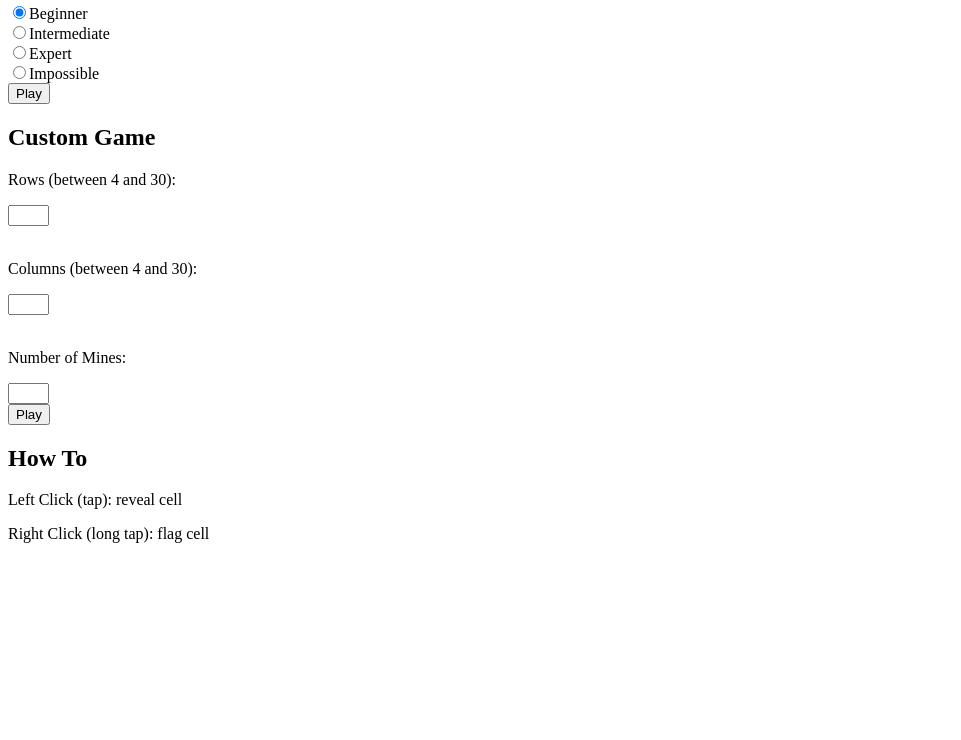
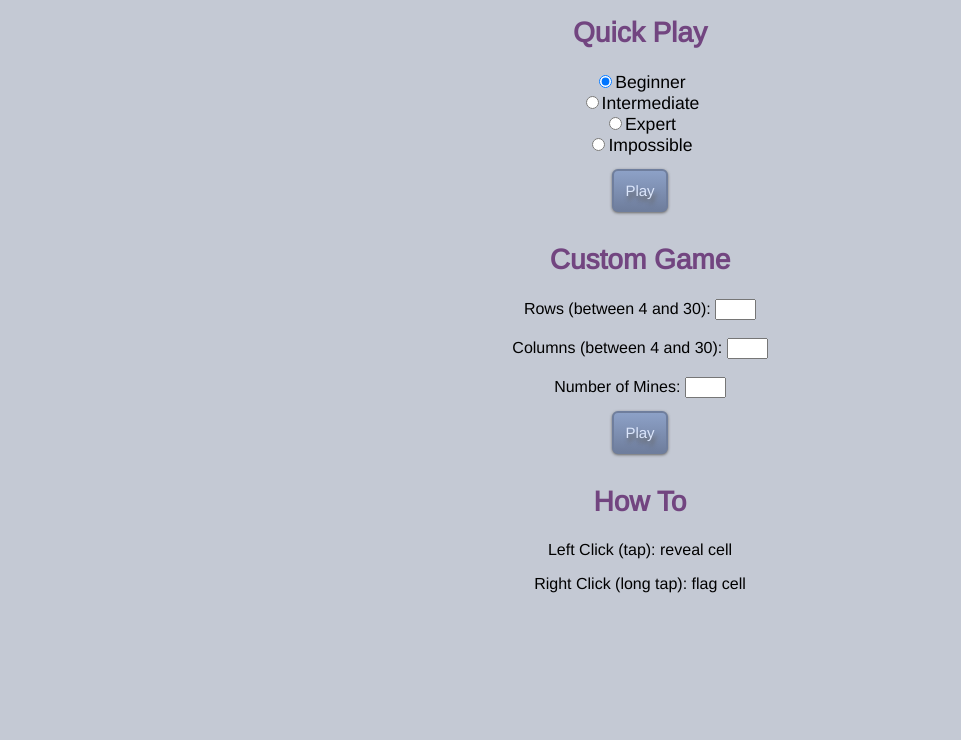
Before and after one commit to BranchofLight/MineSweeperJS, a plain HTML site: page index.html in a window 1280 px wide. Shown: the part 124-864 px from the top of the page, without its empty margins (0-961 px from the left). Before the commit the page ends 800 px from the top, so only its background shows below. Drawn offline with nearby package versions, Linux system fonts and the light colour scheme; files that its build step writes are made by us from their sources; the site is published under a folder, as on GitHub Pages, so addresses that start at the root find nothing.

Commit message:
Update index.html

```diff
--- a/index.html
+++ b/index.html
@@ -2,7 +2,7 @@
 <html>
 	<head>
 		<link type='text/css' rel='stylesheet' href='http://fonts.googleapis.com/css?family=Arimo'>
-		<link type="text/css" rel="stylesheet" href="/css/stylesheet.css" />
+		<link type="text/css" rel="stylesheet" href="stylesheet.css" />
 
 		<script type="text/javascript" src="https://ajax.googleapis.com/ajax/libs/jquery/2.1.3/jquery.min.js"></script>
 		<script type="text/javascript" src="debug.js"></script>
```
